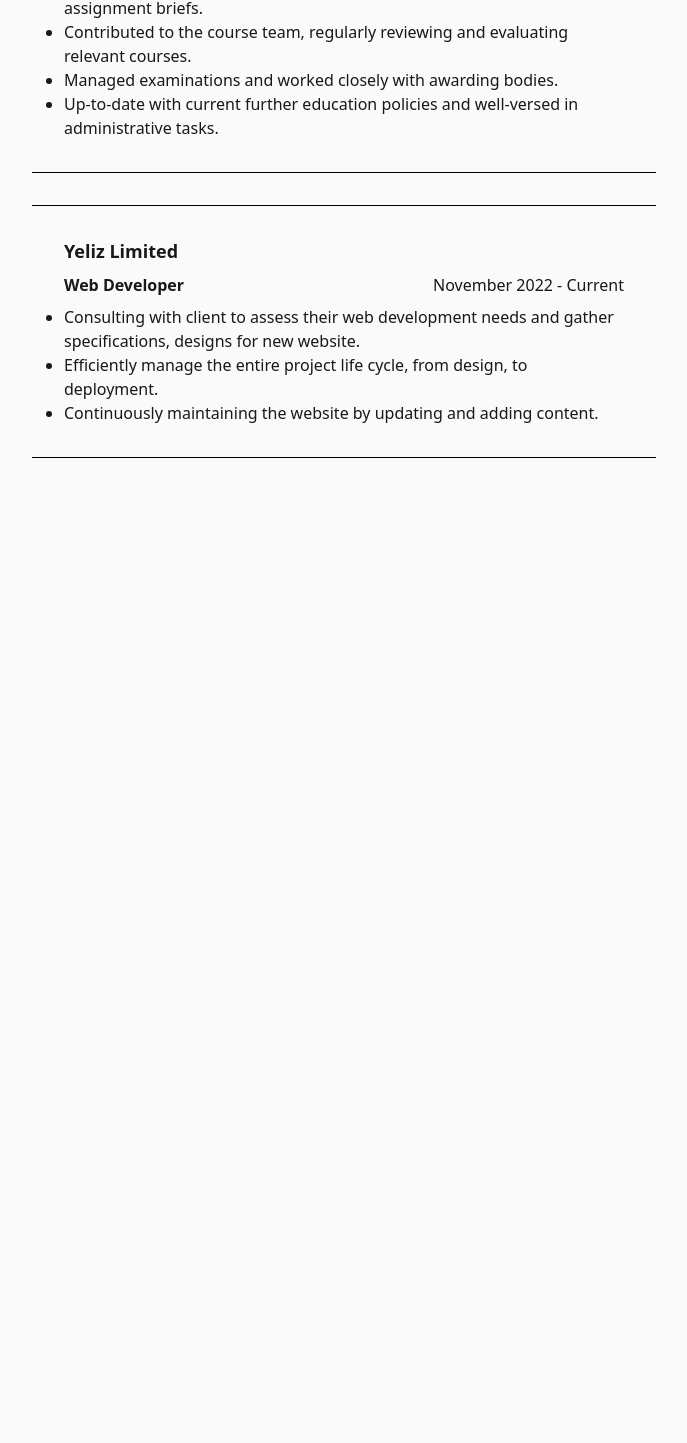
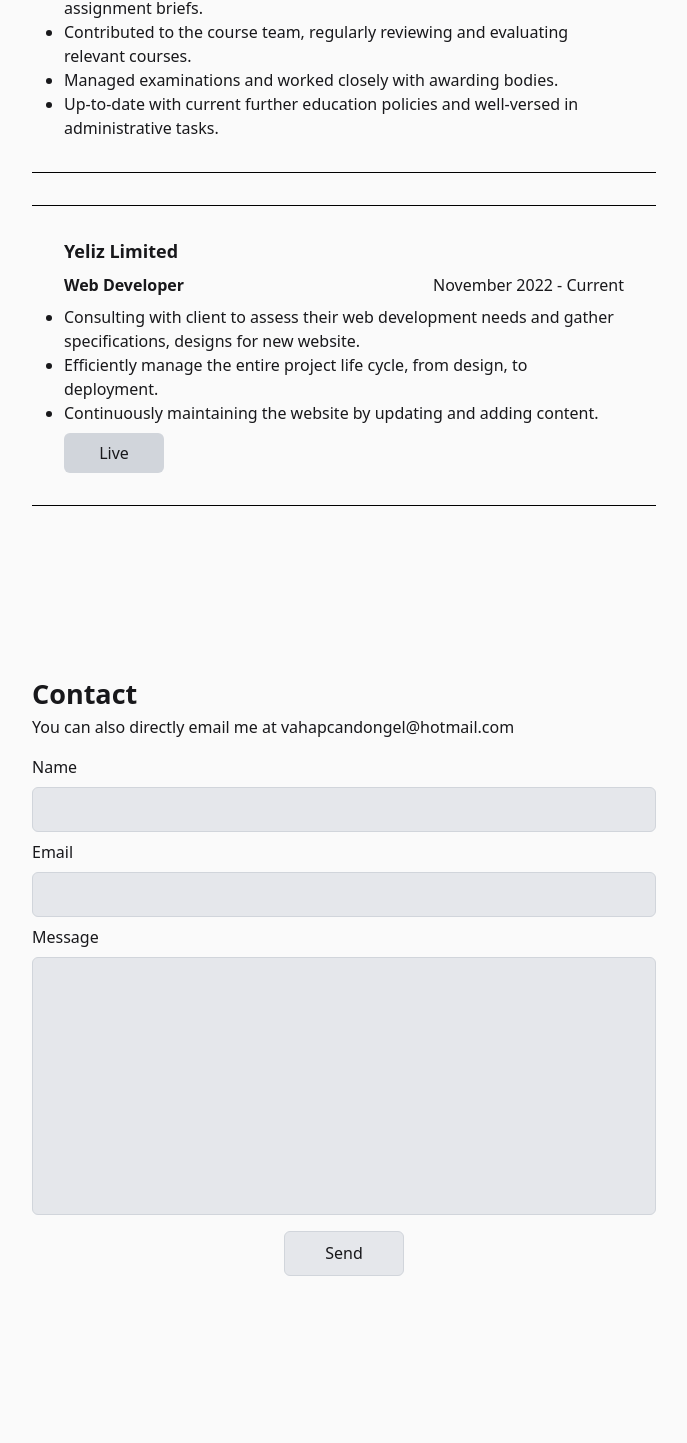
Before and after one commit to VahapCanDongel/portfolio-v3, a React (Vite) app: page / in a window 1280 px wide. Shown: the part 1794-3237 px from the top of the page, without its empty margins (296-983 px from the left). Before the commit the page ends 2260 px from the top, so only its background shows below. Built offline with nearby package versions, Linux system fonts and the light colour scheme; a web font is replaced by a local one.

Commit message:
Added contact

```diff
--- a/src/App.jsx
+++ b/src/App.jsx
@@ -1,5 +1,7 @@
+import Contact from "./components/Contact";
 import Experience from "./components/Experience";
 import FeaturedWork from "./components/FeaturedWork";
+import Footer from "./components/Footer";
 import Hero from "./components/Hero";
 import Navigation from "./components/Navigation";
 
@@ -11,8 +13,8 @@ function App() {
         <Hero/>
         <FeaturedWork/>
         <Experience/>
-
-
+        <Contact/>
+        <Footer/>
       </div>
 
   );
--- /dev/null
+++ b/src/components/Contact.jsx
@@ -0,0 +1,37 @@
+export default function Contact() {
+  return (
+    <div className="w-full flex justify-center my-20">
+      <div className="flex justify-center items-center w-1/2 flex-col gap-4">
+        <div className="flex flex-col mr-auto">
+          <div className="font-bold text-[27px]">Contact</div>
+          <div>You can also directly email me at vahapcandongel@hotmail.com</div>
+        </div>
+
+        <form className="flex flex-col gap-2 w-full">
+          <div className="flex flex-col gap-2">
+            <label>Name</label>
+            <input
+              type="text"
+              className="p-2 bg-gray-200 rounded-md h-[45px] focus:outline-gray-300 border-[1px] border-gray-300 transition-smooth"
+            />
+          </div>
+          <div className="flex flex-col gap-2">
+            <label>Email</label>
+            <input
+              type="email"
+              className="p-2 bg-gray-200 rounded-md h-[45px] focus:outline-gray-300 border-[1px] border-gray-300 transition-smooth"
+            />
+          </div>
+
+          <div className="flex flex-col gap-2">
+            <label>Message</label>
+            <textarea name="message" id="" cols="30" rows="10" className="p-2 bg-gray-200 rounded-md min-h-[200px] focus:outline-gray-300  border-[1px] border-gray-300 resize-none transition-smooth"></textarea>
+          </div>
+        </form>
+
+        <div className="w-[120px] bg-gray-200 rounded-md h-[45px] focus:outline-gray-300 flex justify-center items-center border-[1px] border-gray-300 hover:bg-gray-300 hover:border-gray-400 transition-smooth">Send</div>
+
+      </div>
+    </div>
+  );
+}
--- a/src/components/Experience.jsx
+++ b/src/components/Experience.jsx
@@ -29,7 +29,7 @@ export default function Experience() {
 
         <ExperienceCard jobTitle={'Lecturer in Computing'} duration={'August 2021 - Current'} company={'College of Haringey, Enfield and Northeast London'} responsibilities={teaching_responsibilities}/>
 
-        <ExperienceCard jobTitle={'Web Developer'} duration={'November 2022 - Current'} company={'Yeliz Limited'} responsibilities={developer_responsibilities}/>
+        <ExperienceCard jobTitle={'Web Developer'} duration={'November 2022 - Current'} company={'Yeliz Limited'} responsibilities={developer_responsibilities} liveLink={true} link={'http://www.yelizltd.co.uk'}/>
 
       </div>
     </div>
--- a/src/components/ExperienceCard.jsx
+++ b/src/components/ExperienceCard.jsx
@@ -3,6 +3,8 @@ export default function ExperienceCard({
   jobTitle,
   duration,
   responsibilities = [],
+  liveLink=false,
+  link
 }) {
   return (
     <div className="border-t-black border-t-[1px] border-b-black border-b-[1px] w-full min-h-[200px] my-2 p-8 transition-smooth move-forward-effect  ">
@@ -21,6 +23,14 @@ export default function ExperienceCard({
           </li>
         ))}
       </ul>
+
+      {liveLink && (
+        <a href={link} className="bg-gray-300 rouned-md w-[100px] p-2 rounded-md mt-2 flex justify-center items-center">
+          Live
+        </a>
+      )
+
+      }
     </div>
   );
 }
--- /dev/null
+++ b/src/components/Footer.jsx
@@ -0,0 +1,12 @@
+export default function Footer() {
+  return (
+    <div className="w-full flex justify-center my-20">
+      <div className="flex justify-center w-1/2 flex-col gap-4">
+        <div className="flex flex-col mr-auto">
+          <div className="font-bold text-[27px]">Experience</div>
+        </div>
+
+      </div>
+    </div>
+  );
+}
```
